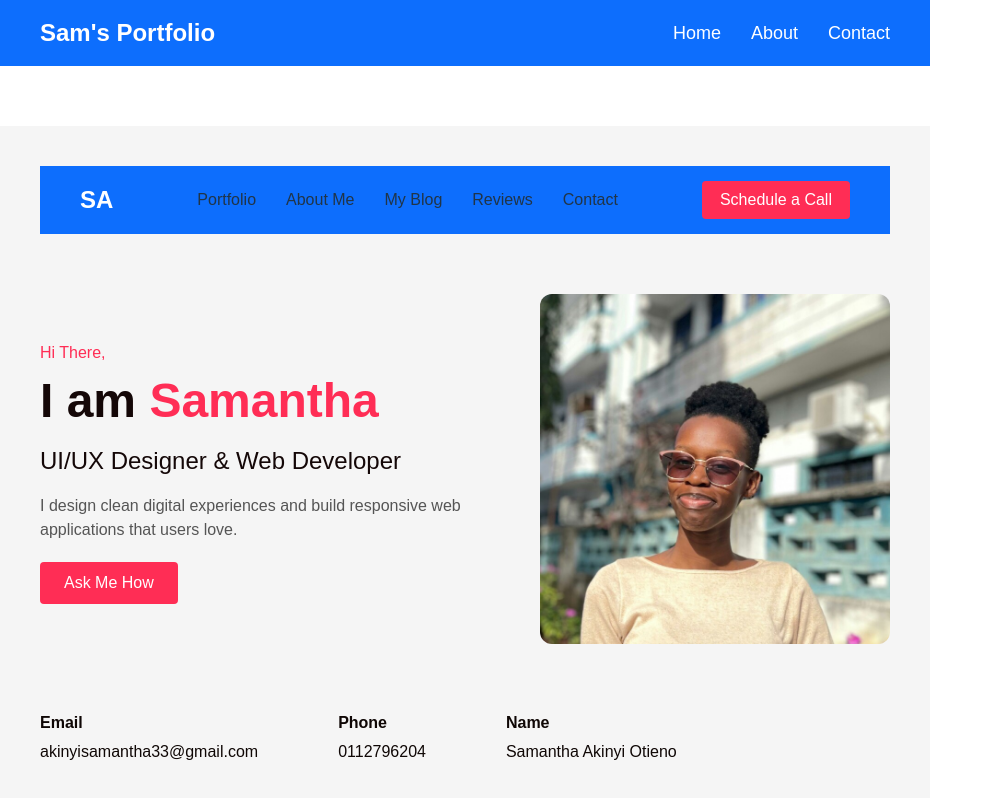
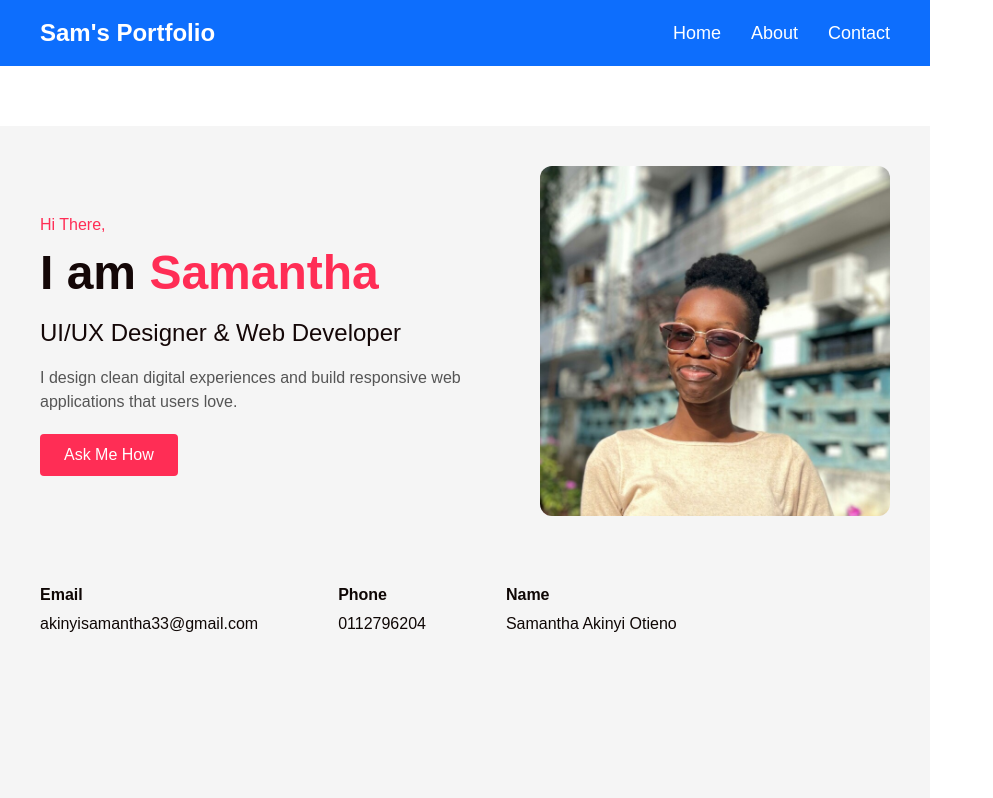
Before and after one commit to CrissyDev/Sam-s-Portfolio, a React (Vite) app: page / in a window 1280 px wide. Shown: the top 798 px of the page, without its empty margins (0-993 px from the left). Built offline with nearby package versions, Linux system fonts and the light colour scheme.

Commit message:
removed the navbar in the home.jsx code

```diff
--- a/src/components/Home.jsx
+++ b/src/components/Home.jsx
@@ -5,20 +5,6 @@ import profile from "../assets/sam.jpeg";
 const Home = () => {
   return (
     <div className="home">
-
-      <nav className="navbar">
-        <div className="logo">SA</div>
-
-        <ul className="nav-links">
-          <li>Portfolio</li>
-          <li>About Me</li>
-          <li>My Blog</li>
-          <li>Reviews</li>
-          <li>Contact</li>
-        </ul>
-
-        <button className="call-btn">Schedule a Call</button>
-      </nav>
 
 
       <div className="hero">
```
